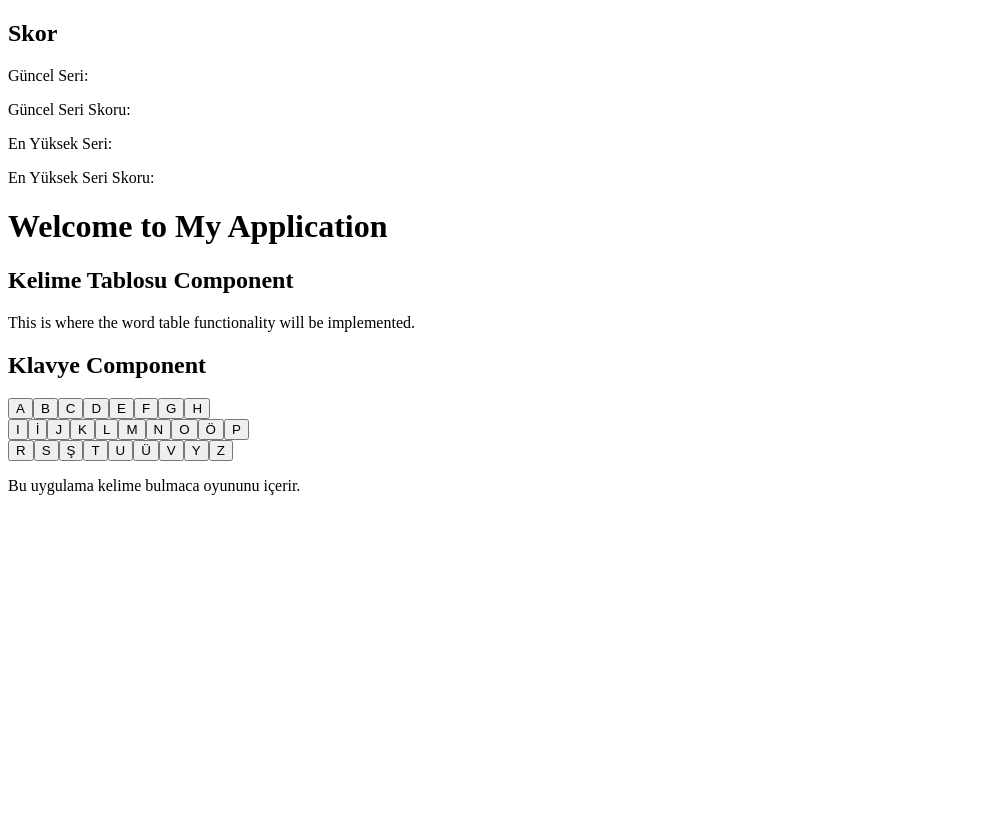
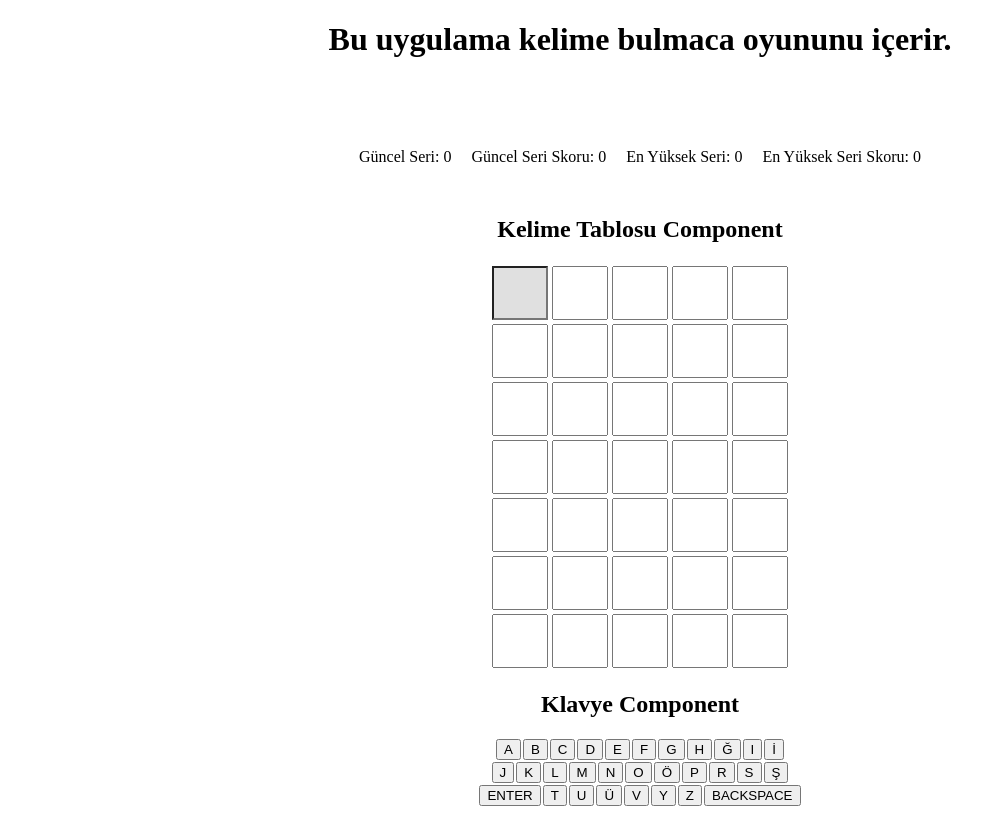
Before and after one commit to navillan/kelimeBulmaca, a React (Create React App) app: page / in a window 1280 px wide. Shown: the whole page, without its empty margins (0-1005 px from the left). Built offline with nearby package versions, Linux system fonts and the light colour scheme; no server answers; the database is empty.

Commit message:
Project v0.2

```diff
--- a/src/components/App.js
+++ b/src/components/App.js
@@ -6,11 +6,9 @@ import Skor from "./skor.js";
 function App () {
   return (
     <div className="App">
+      <h1>Bu uygulama kelime bulmaca oyununu içerir.</h1>
       <Skor />
-      <h1>Welcome to My Application</h1>
       <KelimeTablosu />
-      <Klavye />
-      <p>Bu uygulama kelime bulmaca oyununu içerir.</p>
     </div>
   );
 }
--- a/src/components/kelimeTablosu.js
+++ b/src/components/kelimeTablosu.js
@@ -1,16 +1,97 @@
 import useRandomKelime from "../hooks/useGetKelime.js";
+import { useState } from "react";
+import Klavye from "./klavye.js";
+
 
 
 const KelimeTablosu = () => {
+  const { kelime } = useRandomKelime();
+  const ROWS = 7;
+  const COLS = 5;
+  const [table, setTable] = useState(
+    Array.from({ length: ROWS }, () => Array(COLS).fill(""))
+  );
+  const [currentCell, setCurrentCell] = useState({ row: 0, col: 0 });
 
-const { kelimeler } = useRandomKelime();
+  console.log("Kelime:", kelime);
+
+
+
+  const handleKeyboardInput = (key) => {
+    let { row, col } = currentCell;
+    if (key === "BACKSPACE") {
+      if (col > 0 || (col === 0 && table[row][col] !== "")) {
+        const newCol = col > 0 && table[row][col] === "" ? col - 1 : col;
+        const updatedTable = table.map((rArr, rIdx) =>
+          rArr.map((cell, cIdx) =>
+            rIdx === row && cIdx === newCol ? "" : cell
+          )
+        );
+        setTable(updatedTable);
+        setCurrentCell({ row, col: newCol });
+      }
+    } else if (key === "ENTER") {
+      if (row < ROWS - 1) {
+        setCurrentCell({ row: row + 1, col: 0 });
+      }
+    } else if (/^[A-ZĞÜŞİÖÇ]$/i.test(key)) {
+      if (col < COLS) {
+        const updatedTable = table.map((rArr, rIdx) =>
+          rArr.map((cell, cIdx) =>
+            rIdx === row && cIdx === col ? key.toUpperCase() : cell
+          )
+        );
+        setTable(updatedTable);
+        if (col < COLS - 1) {
+          setCurrentCell({ row, col: col + 1 });
+        }
+      }
+    }
+  };
 
   return (
     <div className="kelime-tablosu">
       <h2>Kelime Tablosu Component</h2>
-      <p>This is where the word table functionality will be implemented.</p>
+      <table className="kelime-table letter-wrapper">
+        <tbody>
+          {table.map((row, rowIdx) => (
+            <tr key={rowIdx}>
+              {row.map((cell, colIdx) => (
+                <td key={colIdx}>
+                  <input
+                    type="text"
+                    maxLength={1}
+                    value={cell}
+                    onFocus={() => setCurrentCell({ row: rowIdx, col: colIdx })}
+                    //Burası bir garip onchange
+                    onChange={e =>
+                      handleInputChange(
+                        rowIdx,
+                        colIdx,
+                        e.target.value.replace(/[^a-zA-ZğüşöçıİĞÜŞÖÇ]/, "")
+                      )
+                    }
+                    style={{
+                      width: "2em",
+                      height: "2em",
+                      fontSize: "1.5em",
+                      textAlign: "center",
+                      textTransform: "uppercase",
+                      background:
+                        currentCell.row === rowIdx && currentCell.col === colIdx
+                          ? "#e0e0e0"
+                          : undefined,
+                    }}
+                  />
+                </td>
+              ))}
+            </tr>
+          ))}
+        </tbody>
+      </table>
+      <Klavye onKeyPress={handleKeyboardInput} />
     </div>
   );
-}
+};
 
 export default KelimeTablosu;
--- a/src/components/klavye.js
+++ b/src/components/klavye.js
@@ -1,44 +1,37 @@
 
+const keys = [
+  ["A", "B", "C", "D", "E", "F", "G", "H", "Ğ", "I", "İ"],
+  ["J", "K", "L", "M", "N", "O", "Ö", "P", "R", "S", "Ş"],
+  ["ENTER", "T", "U", "Ü", "V", "Y", "Z", "BACKSPACE"],
+];
 
-const Klavye = () => {
+const Klavye = ({ onKeyPress }) => {
   return (
-    <div className="klavye">
+    <div className="klavye-cluster">
       <h2>Klavye Component</h2>
-      <div className="ust-sıra">
-        <button>A</button>
-        <button>B</button>
-        <button>C</button>
-        <button>D</button>
-        <button>E</button>
-        <button>F</button>
-        <button>G</button>
-        <button>H</button>
+      <div className="button-cluster button-cluster-upper">
+        {keys[0].map((k) => (
+          <button key={k} onClick={() => onKeyPress && onKeyPress(k)}>
+            {k}
+          </button>
+        ))}
       </div>
-      <div className="orta-sıra">
-        <button>I</button>
-        <button>İ</button>
-        <button>J</button>
-        <button>K</button>
-        <button>L</button>
-        <button>M</button>
-        <button>N</button>
-        <button>O</button>
-        <button>Ö</button>
-        <button>P</button>
+      <div className="button-cluster button-cluster-middle">
+        {keys[1].map((k) => (
+          <button key={k} onClick={() => onKeyPress && onKeyPress(k)}>
+            {k}
+          </button>
+        ))}
       </div>
-      <div className="alt-sıra">
-        <button>R</button>
-        <button>S</button>
-        <button>Ş</button>
-        <button>T</button>
-        <button>U</button>
-        <button>Ü</button>
-        <button>V</button>
-        <button>Y</button>
-        <button>Z</button>
+      <div className="button-cluster button-cluster-bottom">
+        {keys[2].map((k) => (
+          <button key={k} onClick={() => onKeyPress && onKeyPress(k)}>
+            {k}
+          </button>
+        ))}
       </div>
     </div>
   );
-}
+};
 
 export default Klavye;
--- a/src/components/skor.js
+++ b/src/components/skor.js
@@ -3,11 +3,10 @@
 const Skor = () => {
   return (
     <div className="skor">
-      <h2>Skor</h2>
-      <p>Güncel Seri:</p>
-      <p>Güncel Seri Skoru:</p>
-      <p>En Yüksek Seri:</p>
-      <p>En Yüksek Seri Skoru:</p>
+      <p className="skor-detay">Güncel Seri: 0</p>
+      <p className="skor-detay">Güncel Seri Skoru: 0</p>
+      <p className="skor-detay">En Yüksek Seri: 0</p>
+      <p className="skor-detay">En Yüksek Seri Skoru: 0</p>
     </div>
   );
 }
--- a/src/hooks/useGetKelime.js
+++ b/src/hooks/useGetKelime.js
@@ -7,6 +7,7 @@ const useRandomKelime = () => {
   const [kelimeler, setKelimeler] = useState([]);
   const [error, setError] = useState(null);
   const [loading, setLoading] = useState(true);
+  const kelime = kelimeler.length > 0 ? kelimeler[Math.floor(Math.random() * kelimeler.length)] : "";
 
   async function getKelimeler() {
     setLoading(true);
@@ -14,7 +15,6 @@ const useRandomKelime = () => {
     try {
     const response = await getDocs(collection(db, "harfler"));
     const kelimelerArray = response.docs.map(doc => ({
-        id: doc.id,
         ...doc.data()
       }));
 
@@ -29,10 +29,8 @@ const useRandomKelime = () => {
       useEffect(() => {
         getKelimeler();
       }, []);
-    setTimeout(() => {
-      console.log(kelimeler);
-    } , 3000);
-      return { kelimeler, error, loading, getKelimeler };
+
+      return { kelime, error, loading, getKelimeler };
 };
 
 export default useRandomKelime;
--- a/src/index.css
+++ b/src/index.css
@@ -0,0 +1,52 @@
+
+
+.App {
+  text-align: center;
+}
+
+.skor {
+  display: flex;
+  justify-content: center;
+  margin-top: 80px;
+  pointer-events: none;
+}
+
+.skor-detay {
+  margin: 10px;
+}
+
+.kelime-tablosu {
+  margin-top: 40px;
+}
+
+.letter-wrapper {
+  display: flex;
+  justify-content: center;
+  pointer-events: none;
+}
+
+.letter {
+  margin: 20px 20px;
+}
+
+.button-cluster button {
+  margin: 1px;
+}
+
+.correct {
+  background-color: green;
+  color: white;
+  border-color: white;
+}
+
+.present {
+  background-color: yellow;
+  color: white;
+  border-color: white;
+}
+
+.absent {
+  background-color: gray;
+  color: white;
+  border-color: white;
+}
```
